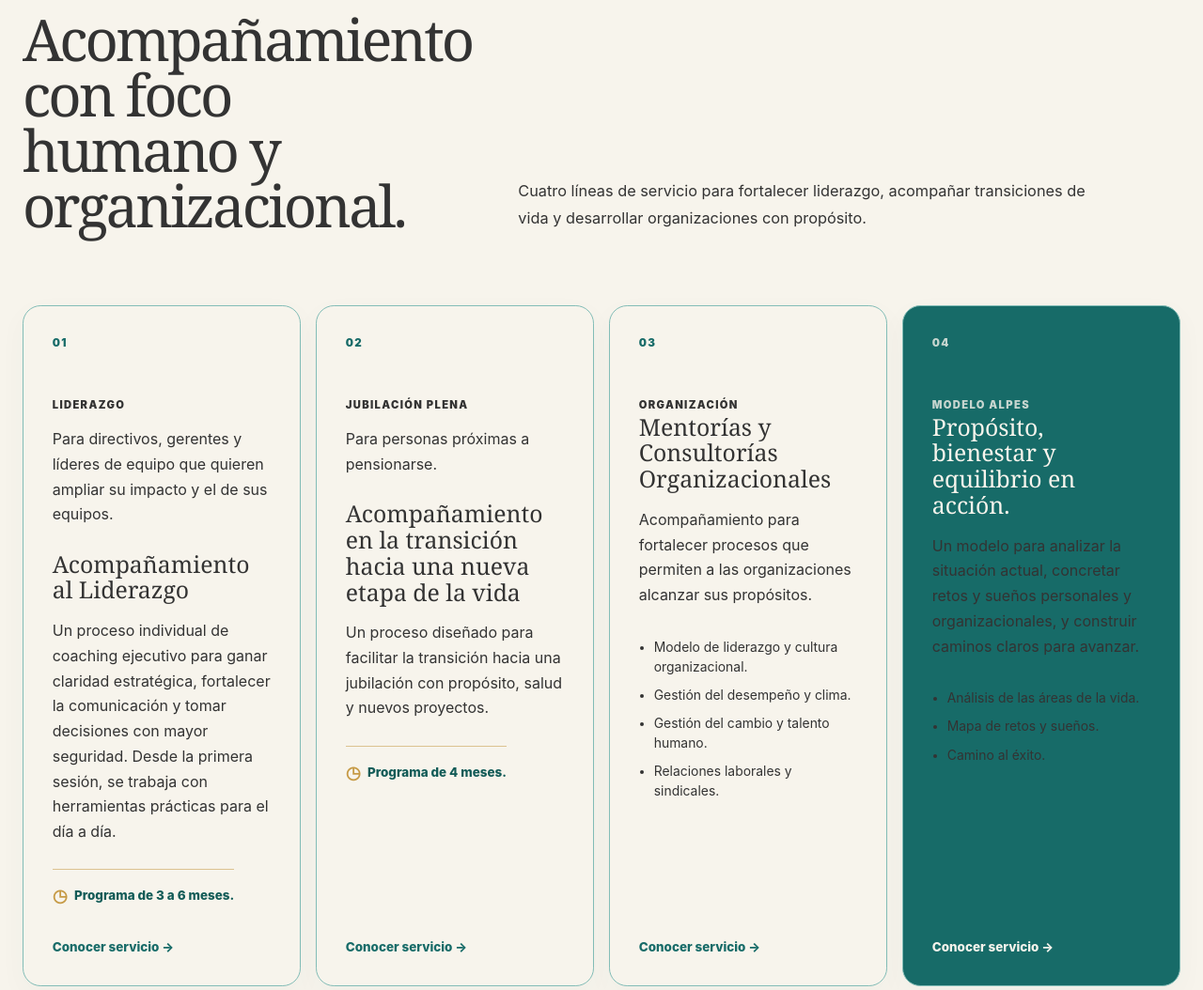
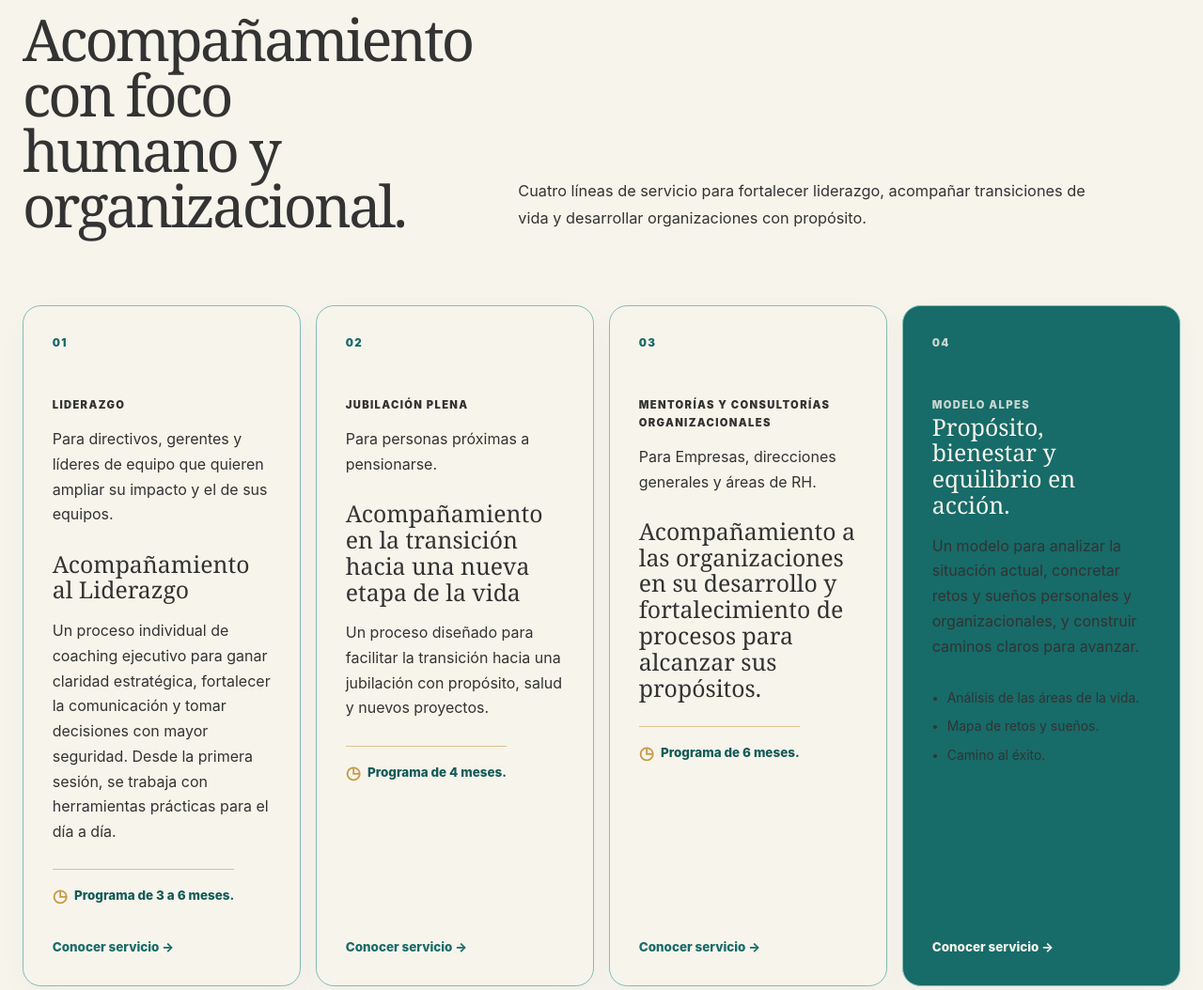
Before and after one commit to CortinezO98/alpes-portal, a Django app: page / in a window 1280 px wide. Shown: the part 1788-2842 px from the top of the page at 94% size. Run offline with Django 5.2, Linux system fonts and the light colour scheme.

Commit message:
content: ajusta mentorías y consultorías organizacionales

```diff
--- a/templates/portfolio/home.html
+++ b/templates/portfolio/home.html
@@ -124,16 +124,11 @@
             <article class="public-service-card">
                 <span class="public-service-number">03</span>
                 <div>
-                    <p class="public-service-kicker">Organización</p>
-                    <h3>Mentorías y Consultorías Organizacionales</h3>
-                    <p>Acompañamiento para fortalecer procesos que permiten a las organizaciones alcanzar sus propósitos.</p>
+                    <p class="public-service-kicker">Mentorías y Consultorías Organizacionales</p>
+                    <p class="public-service-intro">Para Empresas, direcciones generales y áreas de RH.</p>
+                    <h3>Acompañamiento a las organizaciones en su desarrollo y fortalecimiento de procesos para alcanzar sus propósitos.</h3>
+                    <p class="public-service-duration"><span aria-hidden="true">◷</span> Programa de 6 meses.</p>
                 </div>
-                <ul>
-                    <li>Modelo de liderazgo y cultura organizacional.</li>
-                    <li>Gestión del desempeño y clima.</li>
-                    <li>Gestión del cambio y talento humano.</li>
-                    <li>Relaciones laborales y sindicales.</li>
-                </ul>
             </article>
 
             <article class="public-service-card public-service-card-featured">
```
